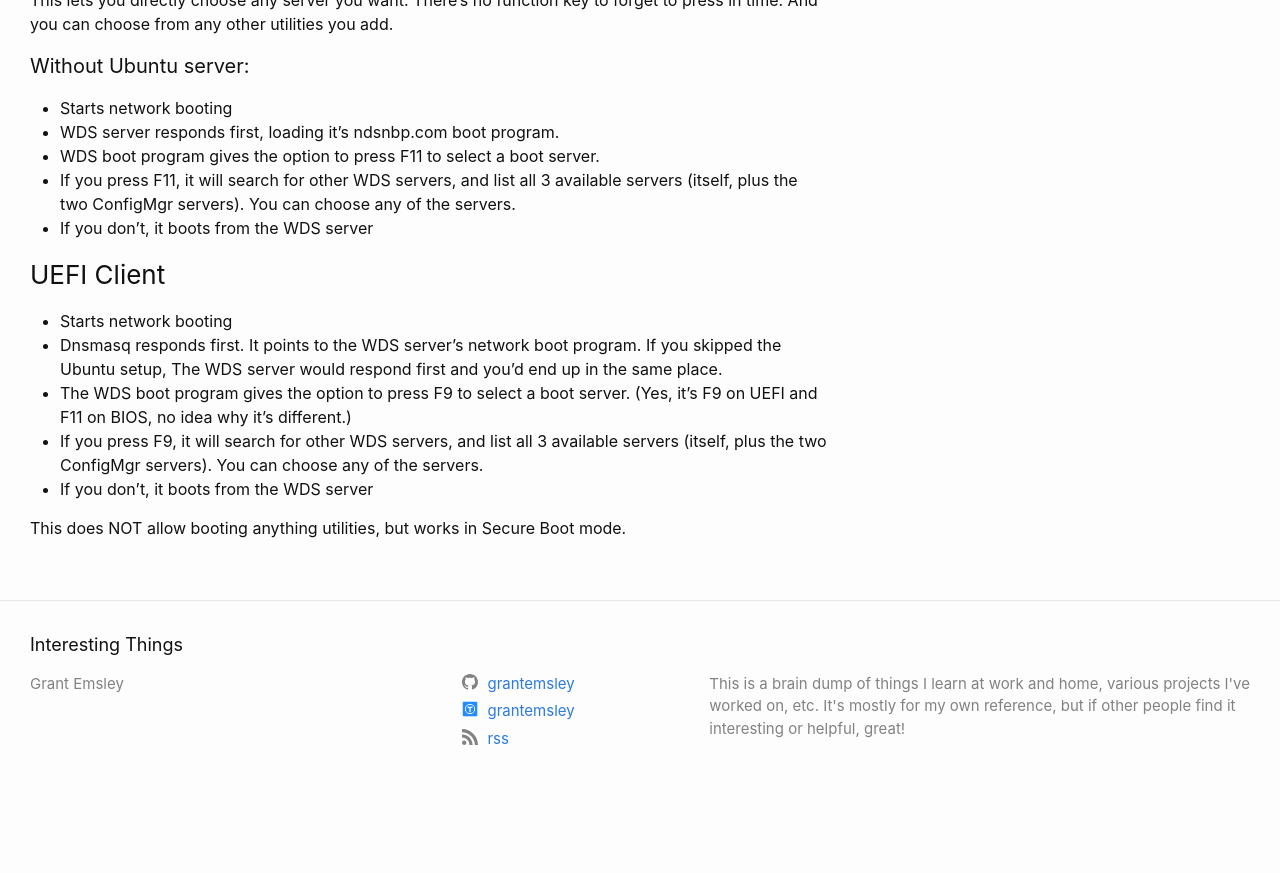
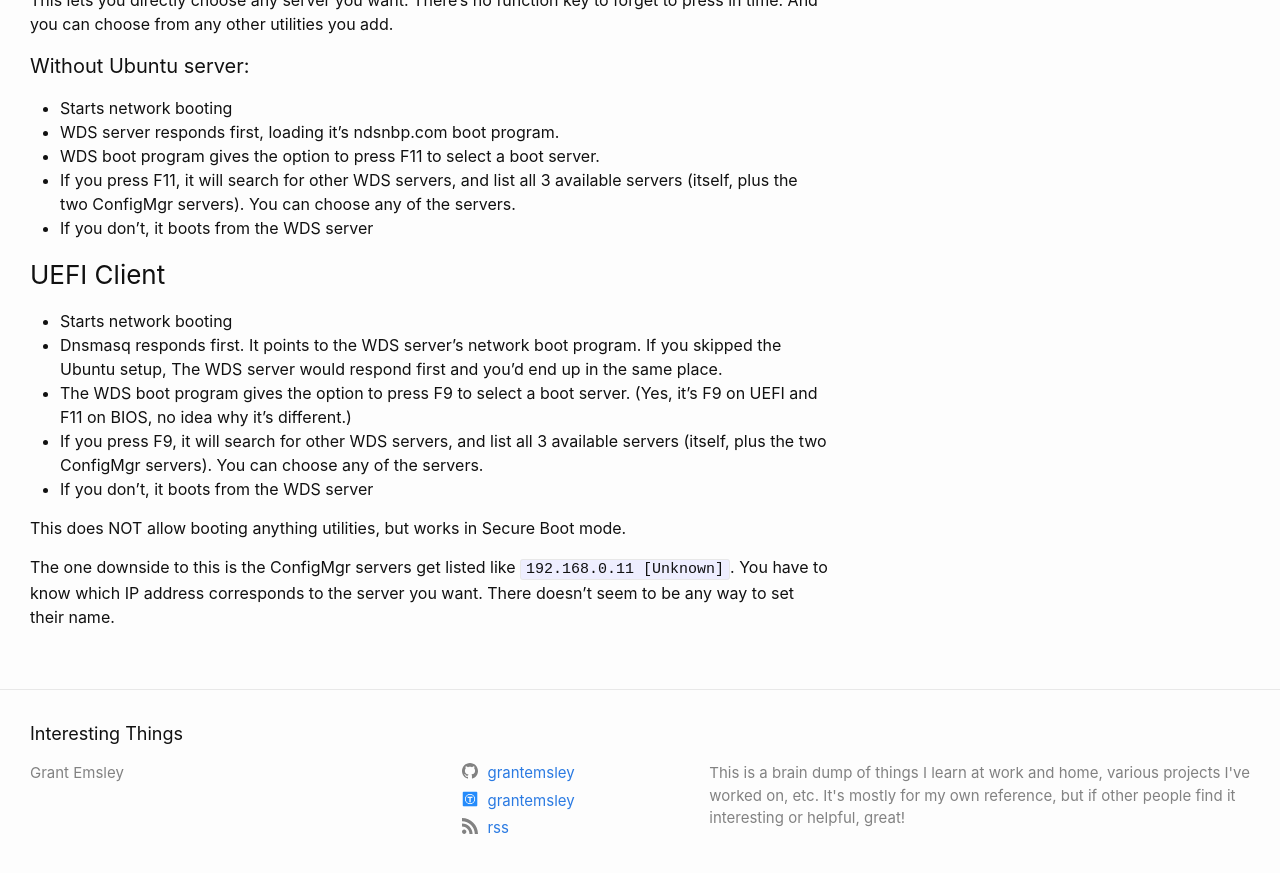
Before and after one commit to grantemsley/grantemsley.github.io, a Jekyll site: the page built from _posts/2018-05-25-multiple-pxe-servers-with-secure-boot.md, in a window 1280 px wide and 900 px high, scrolled down 4779 px. Shown: the top 873 px of the window. Built offline with Jekyll 4.4.1, drawn with Linux system fonts in a browser that asks for light colours; nearby versions of some CDN libraries; before the commit the page ends 5589 px from its top, so only the background shows below that.

Commit message:
PXE booting

```diff
--- a/_posts/2018-05-25-multiple-pxe-servers-with-secure-boot.md
+++ b/_posts/2018-05-25-multiple-pxe-servers-with-secure-boot.md
@@ -232,3 +232,5 @@ This lets you directly choose any server you want.  There's no function key to f
 - If you don't, it boots from the WDS server
 
 This does NOT allow booting anything utilities, but works in Secure Boot mode.
+
+The one downside to this is the ConfigMgr servers get listed like `192.168.0.11 [Unknown]`.  You have to know which IP address corresponds to the server you want. There doesn't seem to be any way to set their name.
```
